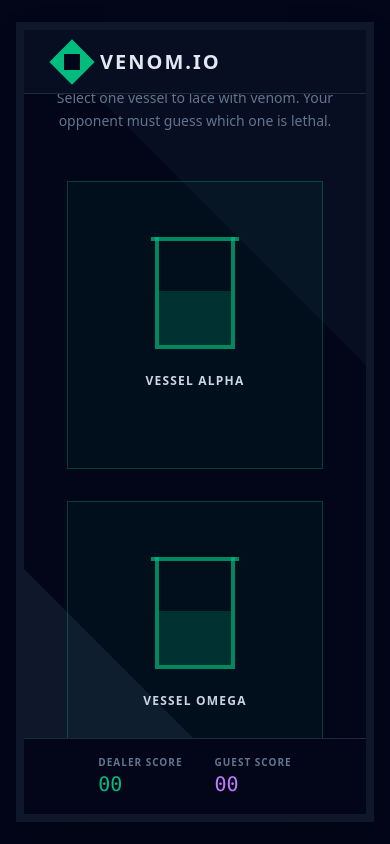
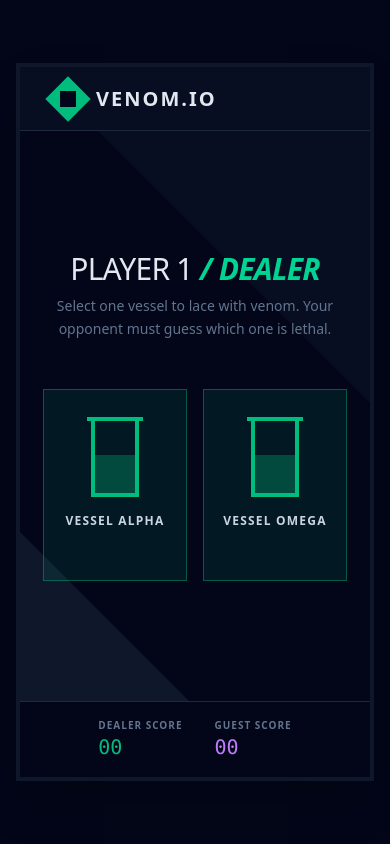
Before and after one commit to khatamirock/Poinson.io, a React (Vite) app: page / in a window 390 px wide. Built offline with nearby package versions, Linux system fonts and the light colour scheme.

Commit message:
feat: improve mobile responsiveness
Adjust container height and cup component layout to ensure better usability and appearance on smaller screens.

```diff
--- a/src/App.tsx
+++ b/src/App.tsx
@@ -8,7 +8,7 @@ import CupGame from './components/CupGame';
 export default function App() {
   return (
     <div className="min-h-screen bg-slate-950 text-slate-200 font-sans flex flex-col items-center justify-center p-4 sm:p-8">
-      <div className="w-full max-w-5xl flex flex-col border-8 border-slate-900 bg-slate-950 shadow-2xl relative overflow-hidden h-[800px]">
+      <div className="w-full max-w-5xl flex flex-col border-4 sm:border-8 border-slate-900 bg-slate-950 shadow-2xl relative overflow-hidden min-h-[600px] h-[85vh] sm:h-[800px]">
         {/* Header: Geometric Navigation */}
         <nav className="h-16 flex items-center justify-between px-8 md:px-12 border-b border-slate-800 bg-slate-900/50 z-20 shrink-0">
           <div className="flex items-center gap-3">
--- a/src/components/CupGame.tsx
+++ b/src/components/CupGame.tsx
@@ -65,18 +65,18 @@ export default function CupGame() {
               <p className="text-slate-500 text-sm max-w-xs mx-auto leading-relaxed">Select one vessel to lace with venom. Your opponent must guess which one is lethal.</p>
             </div>
 
-            <div className="flex flex-col sm:flex-row gap-8 sm:gap-16">
+            <div className="flex flex-row gap-4 sm:gap-16">
               {[0, 1].map((cupIndex) => (
                 <button
                   key={cupIndex}
                   onClick={() => handlePlayer1Select(cupIndex)}
                   disabled={isPoisoning !== null}
-                  className="relative group flex flex-col items-center justify-center p-8 w-64 h-72 border border-emerald-500/30 bg-emerald-500/5 hover:bg-emerald-500/10 transition-colors disabled:pointer-events-none"
+                  className="relative group flex flex-col items-center justify-center p-2 sm:p-8 w-36 sm:w-64 h-48 sm:h-72 border border-emerald-500/40 bg-emerald-500/10 hover:bg-emerald-500/20 transition-colors disabled:pointer-events-none cursor-pointer"
                 >
                   {/* Geometric Cup */}
-                  <div className={`w-20 h-28 border-x-4 border-b-4 relative mb-6 transition-colors duration-500 ${isPoisoning === cupIndex ? 'border-emerald-400' : 'border-emerald-500/70 group-hover:border-emerald-500'}`}>
-                    <div className="absolute inset-x-0 bottom-0 h-1/2 bg-emerald-500/20 group-hover:bg-emerald-500/40 transition-colors"></div>
-                    <div className={`absolute top-0 -left-2 -right-2 h-1 transition-colors ${isPoisoning === cupIndex ? 'bg-emerald-400' : 'bg-emerald-500/70 group-hover:bg-emerald-500'}`}></div>
+                  <div className={`w-12 sm:w-20 h-20 sm:h-28 border-x-4 border-b-4 relative mb-4 sm:mb-6 transition-colors duration-500 ${isPoisoning === cupIndex ? 'border-emerald-400' : 'border-emerald-500 group-hover:border-emerald-400'}`}>
+                    <div className="absolute inset-x-0 bottom-0 h-1/2 bg-emerald-500/30 group-hover:bg-emerald-500/50 transition-colors"></div>
+                    <div className={`absolute top-0 -left-2 -right-2 h-1 transition-colors ${isPoisoning === cupIndex ? 'bg-emerald-400' : 'bg-emerald-500 group-hover:bg-emerald-400'}`}></div>
                     <AnimatePresence>
                       {isPoisoning === cupIndex && (
                         <motion.div
@@ -142,17 +142,17 @@ export default function CupGame() {
               <p className="text-slate-500 text-sm max-w-xs mx-auto leading-relaxed">Analyze the risk. One cup leads to victory, the other to certain doom.</p>
             </div>
 
-            <div className="flex flex-col sm:flex-row gap-8 sm:gap-16 mb-8">
+            <div className="flex flex-row gap-4 sm:gap-16 mb-8">
               {cupsOrder.map((cupIndex) => (
                 <motion.button
                   layout
                   key={cupIndex}
                   onClick={() => handlePlayer2Guess(cupIndex)}
-                  className="relative group flex flex-col items-center justify-center p-8 w-64 h-72 border border-slate-700 bg-slate-800/20 hover:bg-slate-800/50 transition-colors"
+                  className="relative group flex flex-col items-center justify-center p-2 sm:p-8 w-36 sm:w-64 h-48 sm:h-72 border border-slate-500 bg-slate-800/50 hover:bg-slate-700/60 transition-colors cursor-pointer"
                 >
-                  <div className="w-20 h-28 border-x-4 border-b-4 border-slate-600 group-hover:border-slate-400 relative mb-6 transition-colors duration-300">
-                    <div className="absolute inset-x-0 bottom-0 h-1/2 bg-slate-700/20 group-hover:bg-slate-500/20 transition-colors"></div>
-                    <div className="absolute top-0 -left-2 -right-2 h-1 bg-slate-600 group-hover:bg-slate-400 transition-colors"></div>
+                  <div className="w-12 sm:w-20 h-20 sm:h-28 border-x-4 border-b-4 border-slate-400 group-hover:border-slate-300 relative mb-4 sm:mb-6 transition-colors duration-300">
+                    <div className="absolute inset-x-0 bottom-0 h-1/2 bg-slate-400/20 group-hover:bg-slate-300/30 transition-colors"></div>
+                    <div className="absolute top-0 -left-2 -right-2 h-1 bg-slate-400 group-hover:bg-slate-300 transition-colors"></div>
                   </div>
                   <span className="text-xs font-bold tracking-widest uppercase text-slate-300">
                     Vessel {cupIndex === 0 ? 'Alpha' : 'Omega'}
```
